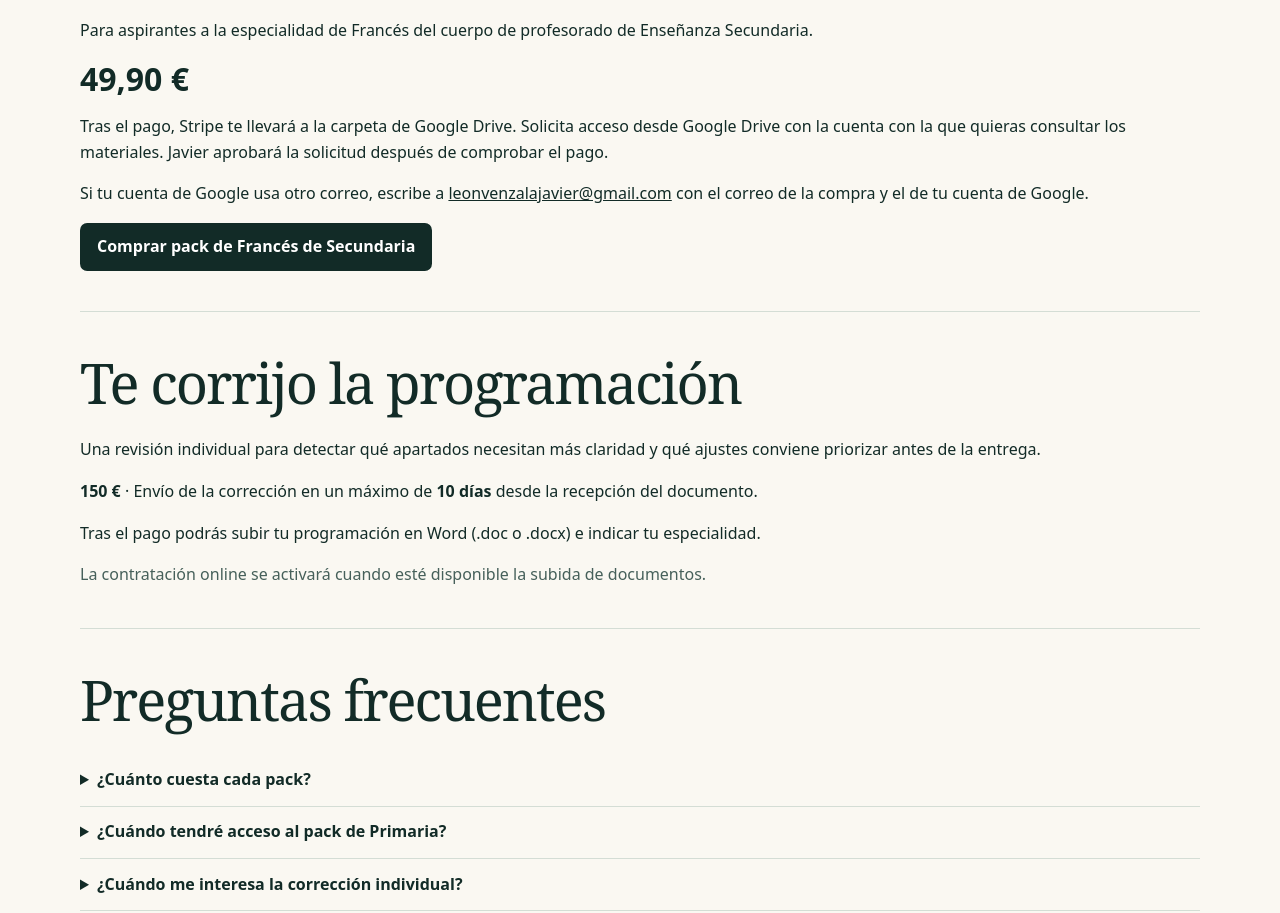
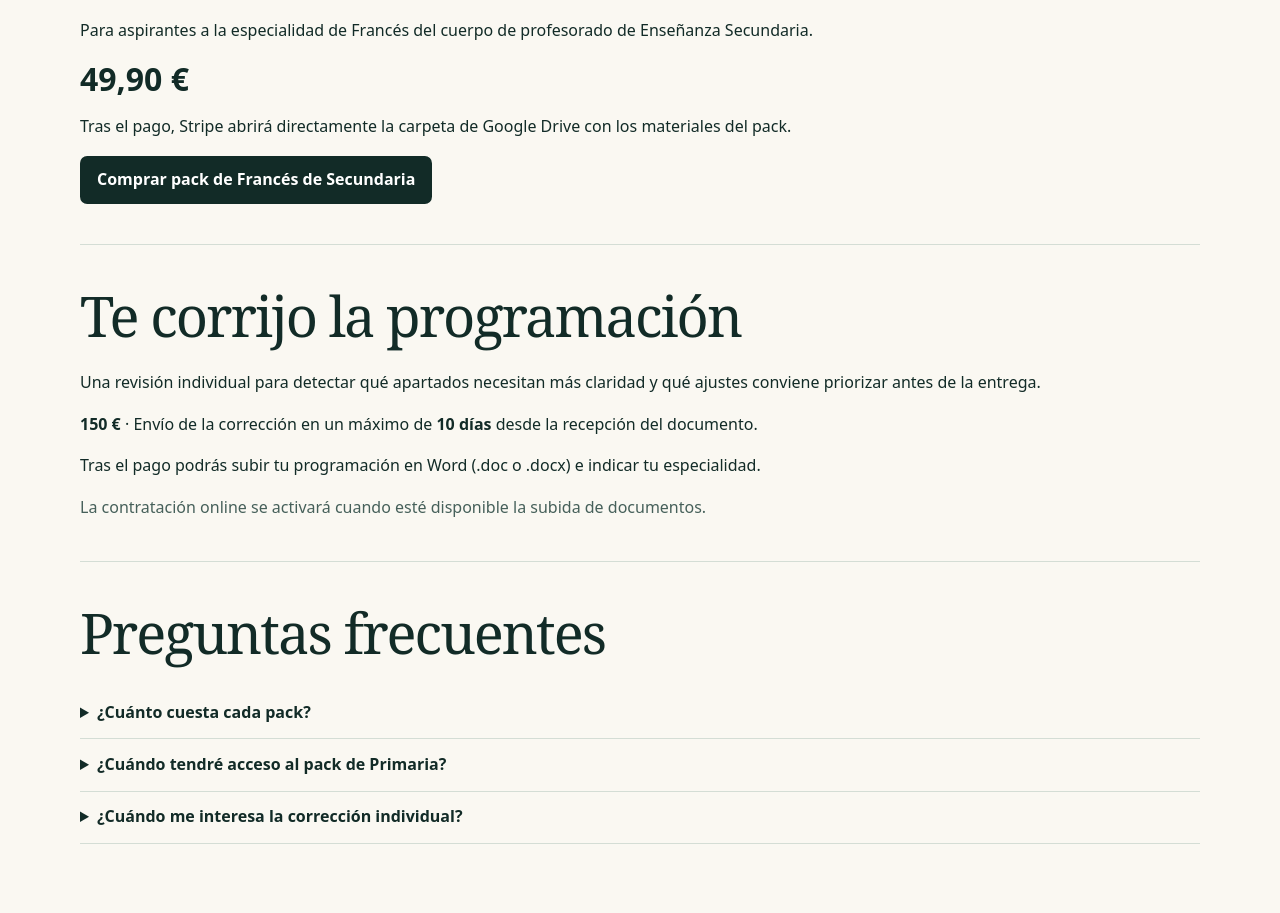
Before and after one commit to leonvenzalajavier/Javierleon.es, a plain HTML site: page index.html in a window 1280 px wide. Shown: the part 2072-2985 px from the top of the page. Drawn offline with Linux system fonts and the light colour scheme.

Commit message:
Indicar el acceso directo al pack de Secundaria

```diff
--- a/index.html
+++ b/index.html
@@ -157,8 +157,7 @@
         <h2 id="frances-titulo">Pack opositor de Francés de Secundaria</h2>
         <p>Para aspirantes a la especialidad de Francés del cuerpo de profesorado de Enseñanza Secundaria.</p>
         <p class="price">49,90 €</p>
-        <p>Tras el pago, Stripe te llevará a la carpeta de Google Drive. Solicita acceso desde Google Drive con la cuenta con la que quieras consultar los materiales. Javier aprobará la solicitud después de comprobar el pago.</p>
-        <p>Si tu cuenta de Google usa otro correo, escribe a <a href="mailto:leonvenzalajavier@gmail.com">leonvenzalajavier@gmail.com</a> con el correo de la compra y el de tu cuenta de Google.</p>
+        <p>Tras el pago, Stripe abrirá directamente la carpeta de Google Drive con los materiales del pack.</p>
         <a class="button" href="https://buy.stripe.com/3cI5kFdwNg7M1dM60D5Rm02">Comprar pack de Francés de Secundaria</a>
       </section>
       <section id="revision" aria-labelledby="revision-titulo">
```
